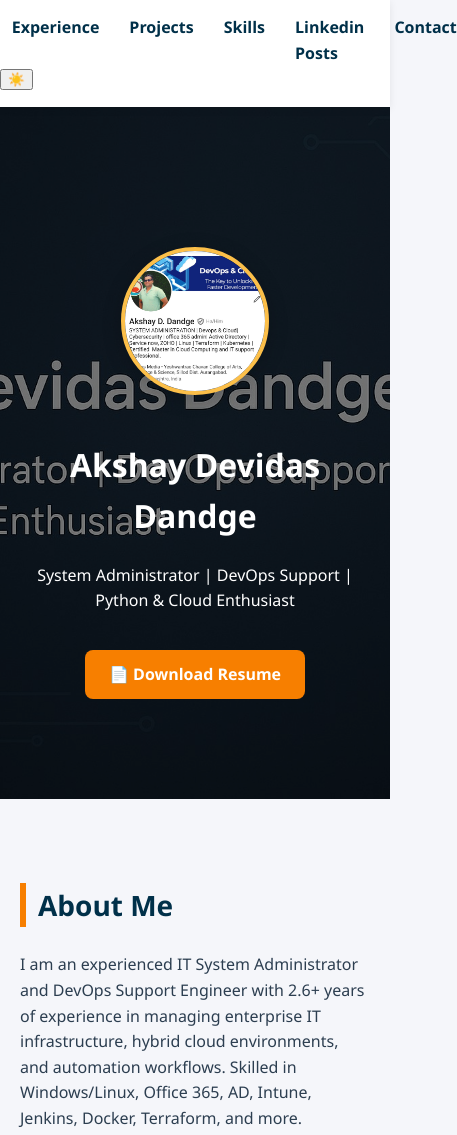
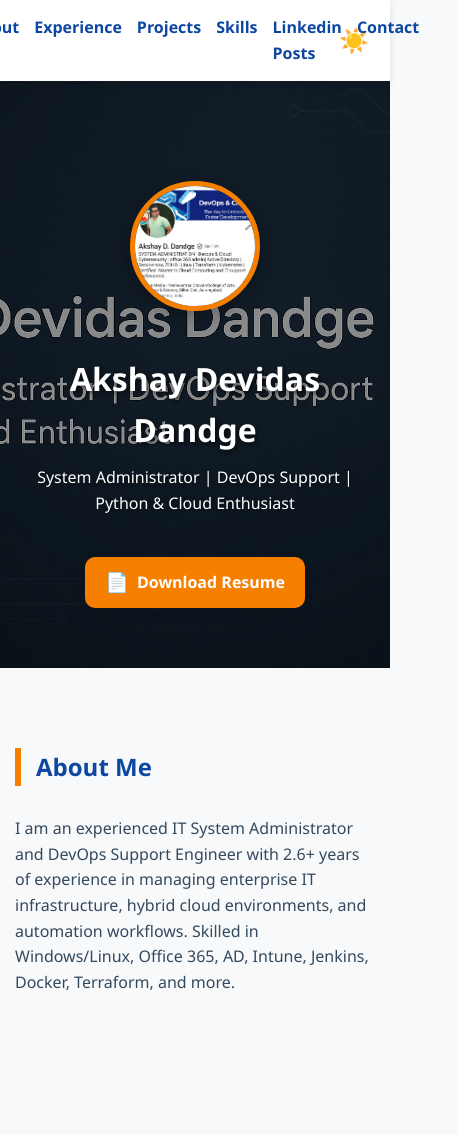
Before and after one commit to akshay431112/akshay431112.github.io, a plain HTML site: page index.html in a window 390 px wide. Shown: the top 1135 px of the page, 457 px wide, since content can reach past the window. Drawn offline with Linux system fonts and the light colour scheme.

Commit message:
Update style.css

```diff
--- a/style.css
+++ b/style.css
@@ -1,22 +1,47 @@
+/* Reset and base */
+:root {
+  /* Light Mode Colors */
+  --primary-color: #0d47a1; /* Darker blue for main elements */
+  --secondary-color: #1976d2; /* Lighter blue for accents */
+  --accent-color: #f77f00; /* Muted orange for highlights/interactive elements */
+  --light-bg: #f8f9fa; /* Very light grey for light sections */
+  --dark-bg: #263238; /* Dark grey-blue for footer */
+  --text-color: #34495e; /* Soft dark grey for body text */
+  --card-bg: #ffffff; /* White for cards */
+  --shadow-color: rgba(0,0,0,0.1); /* Softer shadow */
+}
 
-/* Reset and base */
+body.dark-mode {
+  /* Dark Mode Colors */
+  --primary-color: #bbdefb; /* Lighter blue for primary elements */
+  --secondary-color: #90caf9; /* Medium blue */
+  --accent-color: #f77f00; /* Keep orange consistent */
+  --light-bg: #212529; /* Dark background for sections */
+  --dark-bg: #000000; /* Even darker for footer/navbar */
+  --text-color: #e0e0e0; /* Light grey for text */
+  --card-bg: #343a40; /* Dark grey for cards */
+  --shadow-color: rgba(255,255,255,0.08); /* Lighter shadow */
+}
+
 body {
   margin: 0;
   font-family: 'Segoe UI', sans-serif;
-  background: #f5f6fa;
-  color: #2c3e50;
+  background: var(--light-bg);
+  color: var(--text-color);
   line-height: 1.6;
   scroll-behavior: smooth;
+  transition: background 0.4s ease, color 0.4s ease; /* Smooth transition for theme change */
 }
 
 /* Navbar */
 .navbar {
-  background: #ffffff;
+  background: var(--card-bg);
   position: sticky;
   top: 0;
   z-index: 1000;
   padding: 15px 0;
-  box-shadow: 0 2px 8px rgba(0, 0, 0, 0.08);
+  box-shadow: 0 2px 8px var(--shadow-color);
+  transition: background 0.4s ease, box-shadow 0.4s ease;
 }
 
 .navbar ul {
@@ -30,9 +55,10 @@ body {
 
 .navbar a {
   text-decoration: none;
-  color: #003049;
+  color: var(--primary-color);
   font-weight: 600;
   position: relative;
+  transition: color 0.4s ease;
 }
 
 .navbar a::after {
@@ -40,7 +66,7 @@ body {
   position: absolute;
   width: 0;
   height: 2px;
-  background: #f77f00;
+  background: var(--accent-color);
   left: 0;
   bottom: -4px;
   transition: 0.3s;
@@ -50,62 +76,115 @@ body {
   width: 100%;
 }
 
-/* Hero Section with Background */
+/* Theme Toggle Button */
+.theme-switch {
+  position: absolute;
+  right: 20px;
+  top: 50%;
+  transform: translateY(-50%);
+  background: none;
+  border: none;
+  font-size: 1.8em; /* Larger icon */
+  cursor: pointer;
+  color: var(--primary-color); /* Use primary color for the icon */
+  transition: color 0.3s ease, transform 0.2s ease;
+}
+.theme-switch:hover {
+  transform: translateY(-50%) scale(1.1);
+  color: var(--accent-color); /* Change color on hover */
+}
+
+/* Hero Section */
 .hero {
   background: url('cover-banner.jpg') no-repeat center center / cover;
   color: white;
   text-align: center;
   padding: 140px 20px 80px;
   position: relative;
+  display: flex; /* Use flexbox for better centering */
+  flex-direction: column;
+  align-items: center;
+  justify-content: center;
 }
 .hero::after {
   content: "";
   position: absolute;
   inset: 0;
-  background: rgba(0, 0, 0, 0.5);
+  background: rgba(0, 0, 0, 0.4); /* Slightly less opaque overlay */
 }
 .hero h1,
 .hero p,
 .hero .btn,
 .hero .hero-img {
   position: relative;
-  z-index: 1;
+  z-index: 2; /* Ensure content is above overlay */
 }
+.hero h1 {
+  font-size: 3.2em; /* Slightly larger for impact */
+  margin-bottom: 10px;
+  text-shadow: 2px 2px 4px rgba(0,0,0,0.6); /* Add text shadow for readability */
+}
+.hero p {
+  font-size: 1.3em;
+  margin-top: 0;
+  text-shadow: 1px 1px 3px rgba(0,0,0,0.5); /* Add text shadow for readability */
+}
+
 .hero-img {
-  width: 140px;
-  height: 140px;
+  width: 160px; /* Slightly larger profile image */
+  height: 160px;
   object-fit: cover;
   border-radius: 50%;
-  border: 4px solid #fcbf49;
-  box-shadow: 0 4px 20px rgba(0,0,0,0.2);
-  margin-bottom: 15px;
-  transition: transform 0.3s ease;
+  border: 5px solid var(--accent-color); /* Use accent color for border */
+  box-shadow: 0 6px 20px rgba(0,0,0,0.3); /* Stronger shadow for pop */
+  margin-bottom: 20px;
+  transition: transform 0.3s ease, box-shadow 0.3s ease;
+  cursor: pointer; /* Indicate it's clickable */
 }
 .hero-img:hover {
-  transform: scale(1.05);
+  transform: scale(1.08); /* More noticeable hover effect */
+  box-shadow: 0 8px 25px rgba(0,0,0,0.4);
 }
+/* New style for clicked profile image */
+.hero-img.clicked {
+  transform: scale(1.15); /* More pronounced zoom on click */
+  box-shadow: 0 10px 30px rgba(0,0,0,0.5);
+}
+
 .btn {
-  display: inline-block;
-  padding: 12px 24px;
-  margin: 20px 10px;
-  background: #f77f00;
+  display: inline-flex; /* Use flex for icon alignment */
+  align-items: center;
+  gap: 8px; /* Space between text and icon */
+  padding: 14px 28px; /* Slightly larger button */
+  margin: 25px 10px 0; /* Adjust margin */
+  background: var(--accent-color);
   color: white;
   border: none;
-  border-radius: 8px;
+  border-radius: 10px; /* Slightly more rounded */
   text-decoration: none;
   font-weight: bold;
-  transition: background 0.3s ease;
+  font-size: 1.1em;
+  transition: background 0.3s ease, transform 0.2s ease, box-shadow 0.3s ease;
+  box-shadow: 0 4px 10px var(--shadow-color);
 }
 .btn:hover {
-  background: #e76f00;
+  background: var(--primary-color); /* Change color on hover */
+  transform: translateY(-2px);
+  box-shadow: 0 6px 15px var(--shadow-color);
+}
+.btn .icon {
+    font-size: 1.2em; /* Adjust icon size if needed */
 }
 
 /* Sections */
 .section {
-  padding: 60px 20px;
+  padding: 80px 20px; /* Increased padding for more breathing room */
+  background: var(--light-bg);
+  color: var(--text-color); /* Ensure text color updates with theme */
+  transition: background 0.4s ease, color 0.4s ease;
 }
 .light {
-  background: #eef2f3;
+  background: var(--light-bg); /* Use the variable for light sections */
 }
 .container {
   max-width: 1100px;
@@ -114,29 +193,30 @@ body {
 
 /* Headings */
 h2 {
-  margin-bottom: 25px;
-  color: #003049;
-  font-size: 28px;
-  border-left: 6px solid #f77f00;
-  padding-left: 12px;
+  margin-bottom: 30px; /* More space below heading */
+  color: var(--primary-color);
+  font-size: 32px; /* Slightly larger heading */
+  border-left: 6px solid var(--accent-color); /* Use accent color */
+  padding-left: 15px; /* Slightly more padding */
+  transition: color 0.4s ease, border-color 0.4s ease;
 }
 
 /* Cards */
 .grid {
   display: grid;
-  gap: 25px;
-  grid-template-columns: repeat(auto-fit, minmax(260px, 1fr));
+  gap: 30px; /* Increased gap */
+  grid-template-columns: repeat(auto-fit, minmax(280px, 1fr)); /* Slightly wider min width */
 }
 .card {
-  background: #ffffff;
-  padding: 24px;
-  border-radius: 14px;
-  box-shadow: 0 4px 12px rgba(0,0,0,0.08);
-  transition: transform 0.3s ease, box-shadow 0.3s ease;
+  background: var(--card-bg);
+  padding: 28px; /* Increased padding */
+  border-radius: 16px; /* More rounded corners */
+  box-shadow: 0 6px 18px var(--shadow-color); /* Softer, larger shadow */
+  transition: transform 0.3s ease, box-shadow 0.3s ease, background 0.4s ease;
 }
 .card:hover {
-  transform: translateY(-5px);
-  box-shadow: 0 6px 20px rgba(0,0,0,0.15);
+  transform: translateY(-7px); /* More pronounced lift */
+  box-shadow: 0 10px 25px var(--shadow-color);
 }
 
 /* Skills */
@@ -148,42 +228,99 @@ h2 {
   gap: 15px;
 }
 .skills li {
-  background: #003049;
-  color: white;
-  padding: 10px 18px;
-  border-radius: 6px;
-  font-size: 14px;
-  transition: background 0.3s ease;
+  background: var(--primary-color); /* Use primary color */
+  color: white; /* Default text color for light mode */
+  padding: 12px 20px; /* Slightly larger pills */
+  border-radius: 8px; /* More rounded */
+  font-size: 15px;
+  transition: background 0.3s ease, color 0.3s ease; /* Add color transition */
 }
 .skills li:hover {
-  background: #264653;
+  background: var(--secondary-color); /* Use secondary color on hover */
+}
+/* Dark mode specific styles for skills */
+body.dark-mode .skills li {
+  background: var(--card-bg); /* Use dark card background for skills in dark mode */
+  color: var(--text-color); /* Use light text color for skills in dark mode */
+}
+body.dark-mode .skills li:hover {
+  background: var(--secondary-color); /* Keep secondary color for hover */
 }
 
 /* LinkedIn Posts */
 .post {
-  background: #ffffff;
-  padding: 18px;
-  margin-bottom: 18px;
-  border-radius: 10px;
-  box-shadow: 0 2px 10px rgba(0,0,0,0.05);
+  background: var(--card-bg);
+  padding: 20px; /* Slightly more padding */
+  margin-bottom: 15px;
+  border-radius: 12px; /* More rounded */
+  box-shadow: 0 3px 12px var(--shadow-color);
+  transition: background 0.4s ease, box-shadow 0.4s ease;
 }
 .post a {
-  color: #003049;
+  color: var(--primary-color);
   font-weight: 500;
   text-decoration: none;
   display: block;
   transition: transform 0.2s ease, color 0.2s ease;
+  font-size: 1.1em; /* Slightly larger text */
 }
 .post a:hover {
-  transform: scale(1.02);
-  color: #f77f00;
+  transform: translateX(5px); /* Slide effect instead of scale */
+  color: var(--accent-color); /* Use accent color on hover */
 }
 
 /* Footer */
 footer {
   text-align: center;
-  padding: 25px;
-  background: #003049;
+  padding: 30px; /* More padding */
+  background: var(--dark-bg); /* Use dark background color */
   color: #fff;
-  font-size: 14px;
+  font-size: 15px;
+  transition: background 0.4s ease, color 0.4s ease;
 }
+
+/* Responsive Adjustments */
+@media (max-width: 768px) {
+  .hero {
+    padding: 100px 20px 60px;
+  }
+  .hero h1 {
+    font-size: 2.5em;
+  }
+  .hero p {
+    font-size: 1.1em;
+  }
+  h2 {
+    font-size: 26px;
+  }
+  .section {
+    padding: 60px 15px;
+  }
+  .theme-switch {
+    right: 15px;
+    font-size: 1.5em;
+  }
+}
+
+@media (max-width: 480px) {
+  .hero-img {
+    width: 120px;
+    height: 120px;
+  }
+  .hero h1 {
+    font-size: 2em;
+  }
+  .hero p {
+    font-size: 1em;
+  }
+  .btn {
+    padding: 10px 20px;
+    font-size: 1em;
+  }
+  .navbar ul {
+    gap: 15px;
+  }
+  h2 {
+    font-size: 24px;
+  }
+}
```
